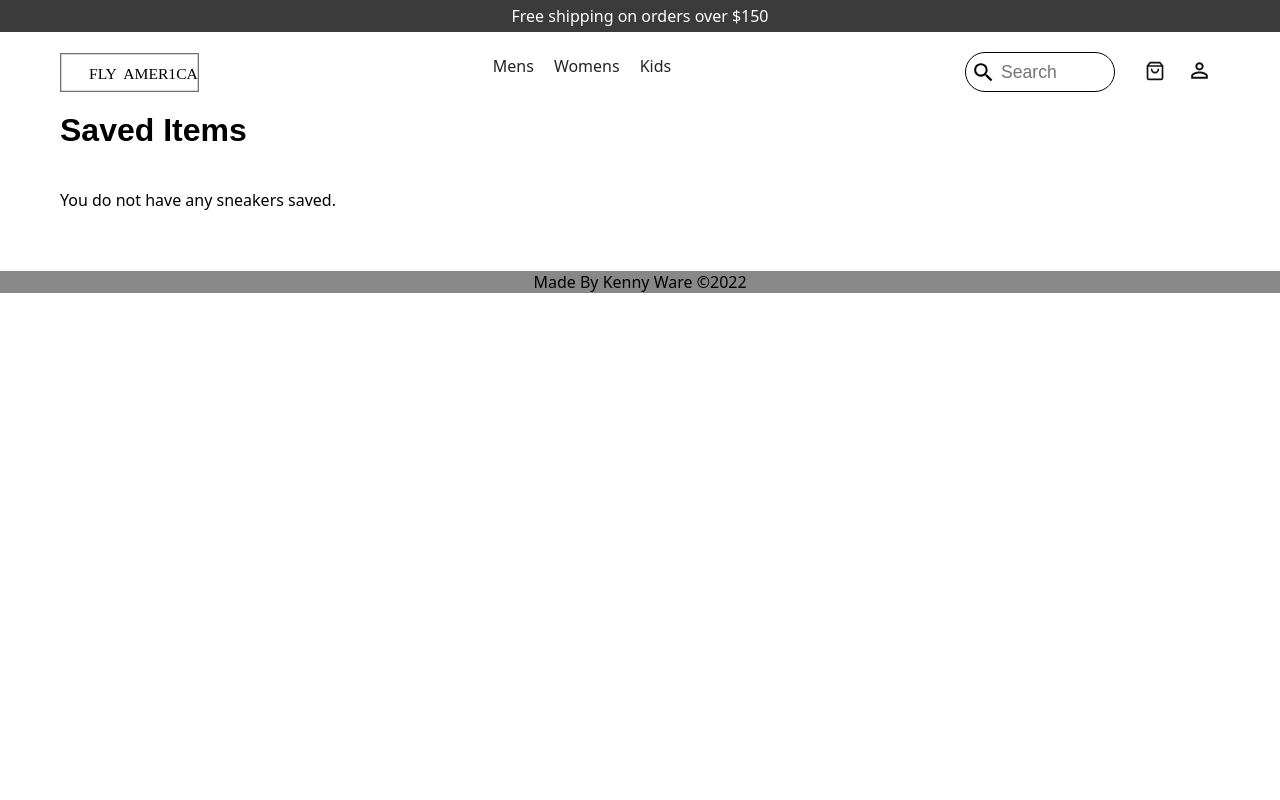
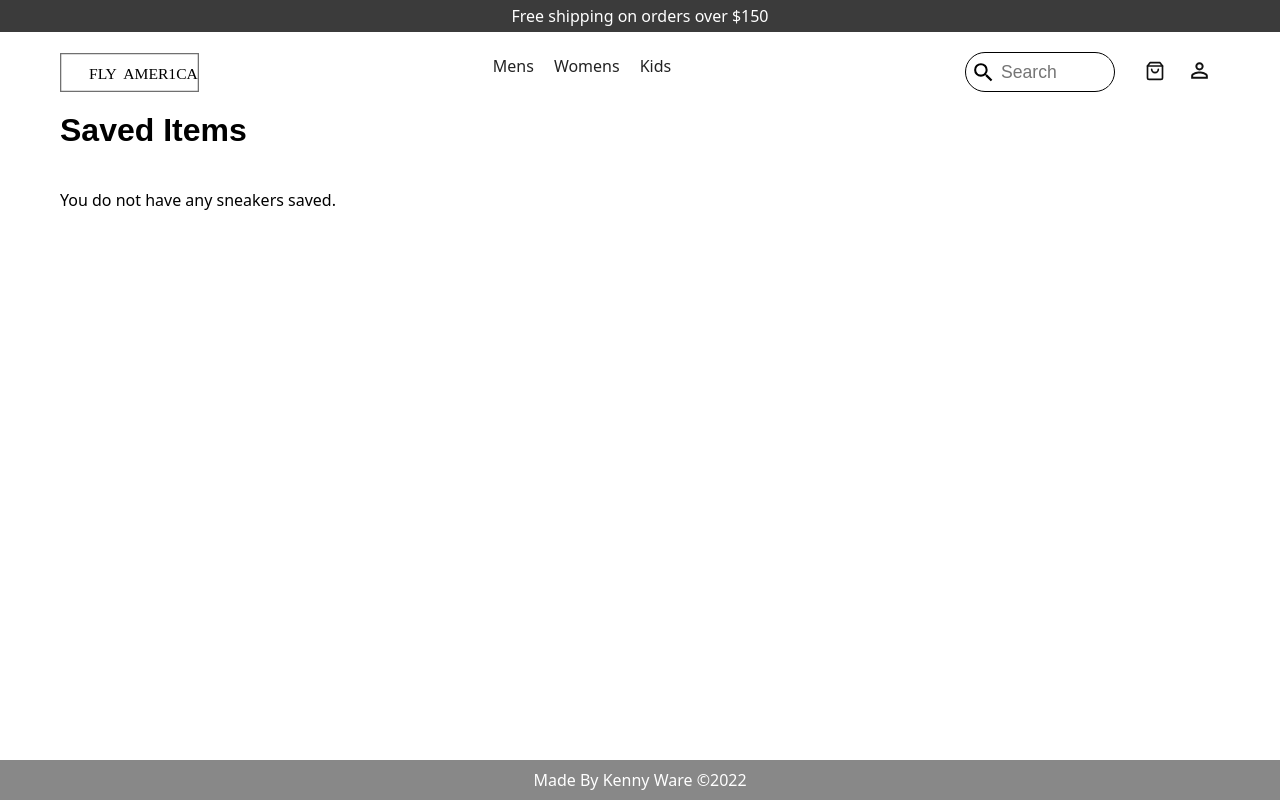
Before and after one commit to kennyware/sneaker-viewing-frontend, a React (Create React App) app: page /bag in a window 1280 px wide. Built offline with nearby package versions, Linux system fonts and the light colour scheme.

Commit message:
UI fixes

```diff
--- a/src/components/Home.jsx
+++ b/src/components/Home.jsx
@@ -3,17 +3,9 @@ import { DarkOverlay } from "./styled/DarkOverlay.styled";
 import hero from "../home-hero.jpg";
 import Collections from "./Collections";
 import { useNavigate } from "react-router-dom";
-import { useEffect } from "react";
-import { useDispatch } from "react-redux";
-import { getShoes } from "../features/shoes/shoeSlice";
 
 const Home = () => {
   const navigate = useNavigate();
-  const dispatch = useDispatch();
-
-  useEffect(() => {
-    dispatch(getShoes());
-  }, [dispatch]);
 
   const goTo = () => {
     navigate("/products/?year=2022");
--- a/src/components/Product.jsx
+++ b/src/components/Product.jsx
@@ -6,7 +6,7 @@ import { useEffect, useState } from "react";
 import { useDispatch } from "react-redux";
 import { saveItem, unsaveItem } from "../features/auth/authSlice";
 
-const Product = ({ item, showSaveBtn }) => {
+const Product = ({ item, showSaveBtn, closeSearch }) => {
   const { savedItems } = useSelector((state) => state.auth);
   const [saved, setSaved] = useState(false);
   const dispatch = useDispatch();
@@ -30,7 +30,7 @@ const Product = ({ item, showSaveBtn }) => {
   };
 
   return (
-    <StyledProduct saved={saved}>
+    <StyledProduct saved={saved} onClick={closeSearch}>
       {showSaveBtn && (
         <button className="save-btn" onClick={onClick}>
           <FiHeart />
@@ -46,8 +46,4 @@ const Product = ({ item, showSaveBtn }) => {
   );
 };
 
-Product.defaultProps = {
-  showSaveBtn: true,
-};
-
 export default Product;
--- a/src/components/SearchBar.jsx
+++ b/src/components/SearchBar.jsx
@@ -3,7 +3,8 @@ import { StyledSearchBar, BlurredOverlay } from "./styled/SearchBar.styled";
 import { MdSearch } from "react-icons/md";
 import { CgClose } from "react-icons/cg";
 import Logo from "./Logo";
-import { useSelector } from "react-redux";
+import { useSelector, useDispatch } from "react-redux";
+import { getShoes } from "../features/shoes/shoeSlice";
 import Product from "./Product";
 import { useNavigate } from "react-router-dom";
 
@@ -16,6 +17,7 @@ const SearchBar = () => {
   const { shoes } = useSelector((state) => state.shoes);
 
   const navigate = useNavigate();
+  const dispatch = useDispatch();
 
   useEffect(() => {
     if (searching) {
@@ -25,6 +27,11 @@ const SearchBar = () => {
 
       if (searchText) {
         setSearchText("");
+      }
+    }
+    if (searching) {
+      if (shoes.length < 1) {
+        dispatch(getShoes());
       }
     }
     const checkSize = (mediaQuery) => {
@@ -58,7 +65,6 @@ const SearchBar = () => {
     const filter = new RegExp(e.target.value, "i");
 
     setFilteredData(shoes.filter((shoe) => shoe.title.search(filter) !== -1));
-    console.log(shoes.filter((shoe) => shoe.title.search(filter) !== -1));
   };
 
   const openMobileSearch = (e) => {
@@ -106,7 +112,12 @@ const SearchBar = () => {
             }
           >
             {filteredData.slice(0, 5).map((shoe) => (
-              <Product item={shoe} key={shoe.id} showSaveBtn={false} />
+              <Product
+                item={shoe}
+                key={shoe.id}
+                showSaveBtn={false}
+                closeSearch={() => setSearching(false)}
+              />
             ))}
           </div>
         </div>
--- a/src/components/styled/Container.styled.js
+++ b/src/components/styled/Container.styled.js
@@ -5,6 +5,7 @@ export const Container = styled.div`
   max-width: 100%;
   margin: 0 auto;
   padding: 0 20px;
+  padding-bottom: 70px;
 
   @media (max-width: 426px) {
     padding: 0 10px;
--- a/src/components/styled/Footer.styled.js
+++ b/src/components/styled/Footer.styled.js
@@ -1,8 +1,13 @@
 import styled from "styled-components";
 
 export const StyledFooter = styled.footer`
+  position: absolute;
+  bottom: 0;
   width: 100%;
+  height: 40px;
+  display: flex;
+  align-items: center;
+  justify-content: center;
+  color: #fff;
   background: #888;
-  text-align: center;
-  margin-top: 60px;
 `;
--- a/src/components/styled/Global.js
+++ b/src/components/styled/Global.js
@@ -12,6 +12,8 @@ const GlobalStyles = createGlobalStyle`
 body {
     font-family: 'Noto Sans', sans-serif;
     width: 100vw;
+    min-height: 100vh;
+    position: relative;
 }
 
 img {
--- a/src/components/styled/ProductSection.styled.js
+++ b/src/components/styled/ProductSection.styled.js
@@ -49,7 +49,7 @@ export const StyledLoader = styled.div`
   background: #fff;
   top: 0;
   right: 0;
-
+  z-index: 1000;
   font-size: 5rem;
   color: #444;
 `;
```
